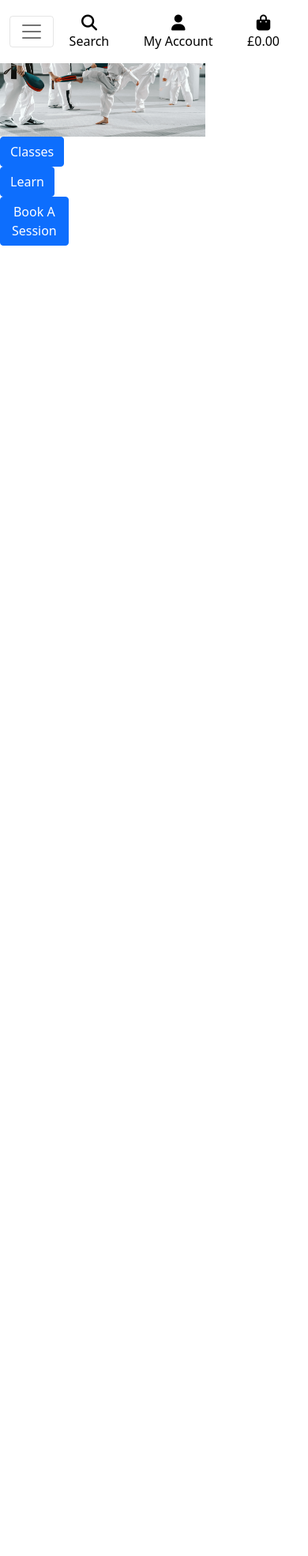
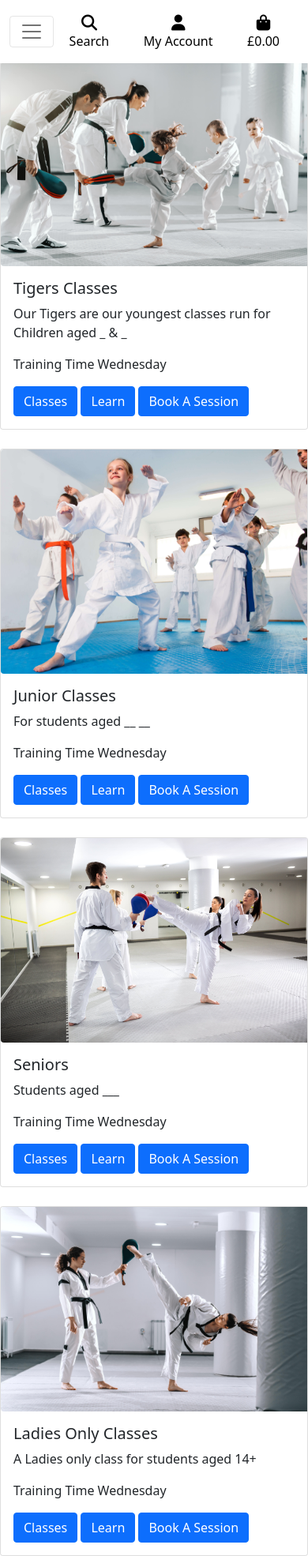
Before and after one commit to tloveday/MS4, a Django app: page / in a window 390 px wide; the page is wider, and only the part inside the window is pictured. Shown: that part at 79% size. Before the commit the page ends 311 px from the top of that part, so only its background shows below. Run offline with Django 3.2, Linux system fonts and the light colour scheme; some libraries are stand-ins or nearby versions.

Commit message:
Removal of Carousel, change to cards

```diff
--- a/home/templates/home/index.html
+++ b/home/templates/home/index.html
@@ -10,65 +10,85 @@
 {% endblock %}
 
 {% block content %}
-    <div id="classes-reel" class="carousel slide" data-bs-ride="carousel">
-        <div class="carousel-indicators">
-            <button type="button" data-bs-target="#classes-reel" data-bs-slide-to="0" class="active" aria-current="true" aria-label="Slide 1"></button>
-            <button type="button" data-bs-target="#classes-reel" data-bs-slide-to="1" aria-label="Slide 2"></button>
-            <button type="button" data-bs-target="#classes-reel" data-bs-slide-to="2" aria-label="Slide 3"></button>
-            <button type="button" data-bs-target="#classes-reel" data-bs-slide-to="3" aria-label="Slide 4"></button>
+<h1>Welcome to Teifi Taekwondo</h1>
+<h3>Our Classes</h3>
+
+<div class="row row-cols-1 row-cols-md-2 g-4">
+    <div class="col">
+      <div class="card h-100">
+          <div class="row g-0">
+              <div class="col-md-6">
+                  <img src="/media/images/tiger1.png" class="img-fluid rounded-start" alt="Tigers Students Training">
                 </div>
-        <div class="carousel-inner">
-            <div class="carousel-item active">
-                <div class="col-8">
-                    <img src="/media/images/tiger1.png" class="img-fluid" alt="Tigers Class Training">
-                <div class="col-4">
+                <div class="col-md-4">
+                    <div class="card-body">
+                        <h5 class="card-title class-title">Tigers Classes</h5>
+                        <p class="class-info"> Our Tigers are our youngest classes run for Children aged _ & _</p>
+                        <p>Training Time<span> Wednesday</span></p>
                         <a class="btn btn-primary" href="#" role="button">Classes</a>
                         <a class="btn btn-primary" href="#" role="button">Learn</a>
                         <a class="btn btn-primary" href="#" role="button">Book A Session</a>
                     </div>
                 </div>
             </div>
-        <div class="carousel-inner">
-            <div class="carousel-item">
-                <div class="col-8">
-                    <img src="/media/images/junior1.png" class="img-fluid" alt="Juniors Class Training">
-                <div class="col-4">
+        </div>
+    </div>
+    <div class="col">
+        <div class="card h-100">
+            <div class="row g-0">
+                <div class="col-md-6">
+                    <img src="/media/images/junior1.png" class="img-fluid rounded-start" alt="Junior Students in Training">
+                  </div>
+                  <div class="col-md-4">
+                      <div class="card-body">
+                          <h5 class="card-title class-title">Junior Classes</h5>
+                          <p class="class-info">For students aged __ __</p>
+                          <p>Training Time<span> Wednesday</span></p>
                           <a class="btn btn-primary" href="#" role="button">Classes</a>
                           <a class="btn btn-primary" href="#" role="button">Learn</a>
                           <a class="btn btn-primary" href="#" role="button">Book A Session</a>
                       </div>
                   </div>
               </div>
-        <div class="carousel-inner">
-            <div class="carousel-item">
-                <div class="col-8">
-                    <img src="/media/images/senior1.png" class="img-fluid" alt="Adults Class Training">
-                <div class="col-4">
+          </div>
+      </div>
+      <div class="col">
+        <div class="card h-100">
+            <div class="row g-0">
+                <div class="col-md-6">
+                    <img src="/media/images/senior1.png" class="img-fluid rounded-start" alt="Our Senior Students in Training">
+                  </div>
+                  <div class="col-md-4">
+                      <div class="card-body">
+                          <h5 class="card-title class-title">Seniors</h5>
+                          <p class="class-info"> Students aged ___</p>
+                          <p>Training Time<span> Wednesday</span></p>
                           <a class="btn btn-primary" href="#" role="button">Classes</a>
                           <a class="btn btn-primary" href="#" role="button">Learn</a>
                           <a class="btn btn-primary" href="#" role="button">Book A Session</a>
                       </div>
                   </div>
               </div>
-        <div class="carousel-inner">
-            <div class="carousel-item">
-                <div class="col-8">
-                    <img src="/media/images/ladies3.png" class="img-fluid" alt="Ladies Class Training">
-                <div class="col-4">
+          </div>
+      </div>
+      <div class="col">
+        <div class="card h-100">
+            <div class="row g-0">
+                <div class="col-md-6">
+                    <img src="/media/images/ladies3.png" class="img-fluid rounded-start" alt="Some of our ladies in Training">
+                  </div>
+                  <div class="col-md-4">
+                      <div class="card-body">
+                          <h5 class="card-title class-title">Ladies Only Classes</h5>
+                          <p class="class-info"> A Ladies only class for students aged 14+</p>
+                          <p>Training Time<span> Wednesday</span></p>
                           <a class="btn btn-primary" href="#" role="button">Classes</a>
                           <a class="btn btn-primary" href="#" role="button">Learn</a>
                           <a class="btn btn-primary" href="#" role="button">Book A Session</a>
                       </div>
                   </div>
               </div>
-        <button class="carousel-control-prev" type="button" data-bs-target="#classes-reel" data-bs-slide="prev">
-            <span class="carousel-control-prev-icon" aria-hidden="true"></span>
-            <span class="visually-hidden">Previous</span>
-        </button>
-        <button class="carousel-control-next" type="button" data-bs-target="#classes-reel" data-bs-slide="next">
-            <span class="carousel-control-next-icon" aria-hidden="true"></span>
-            <span class="visually-hidden">Next</span>
-        </button>
           </div>
-
+      </div>
+</div>
 {% endblock %}
```
Lines whose indentation alone changed are shown as unchanged.
